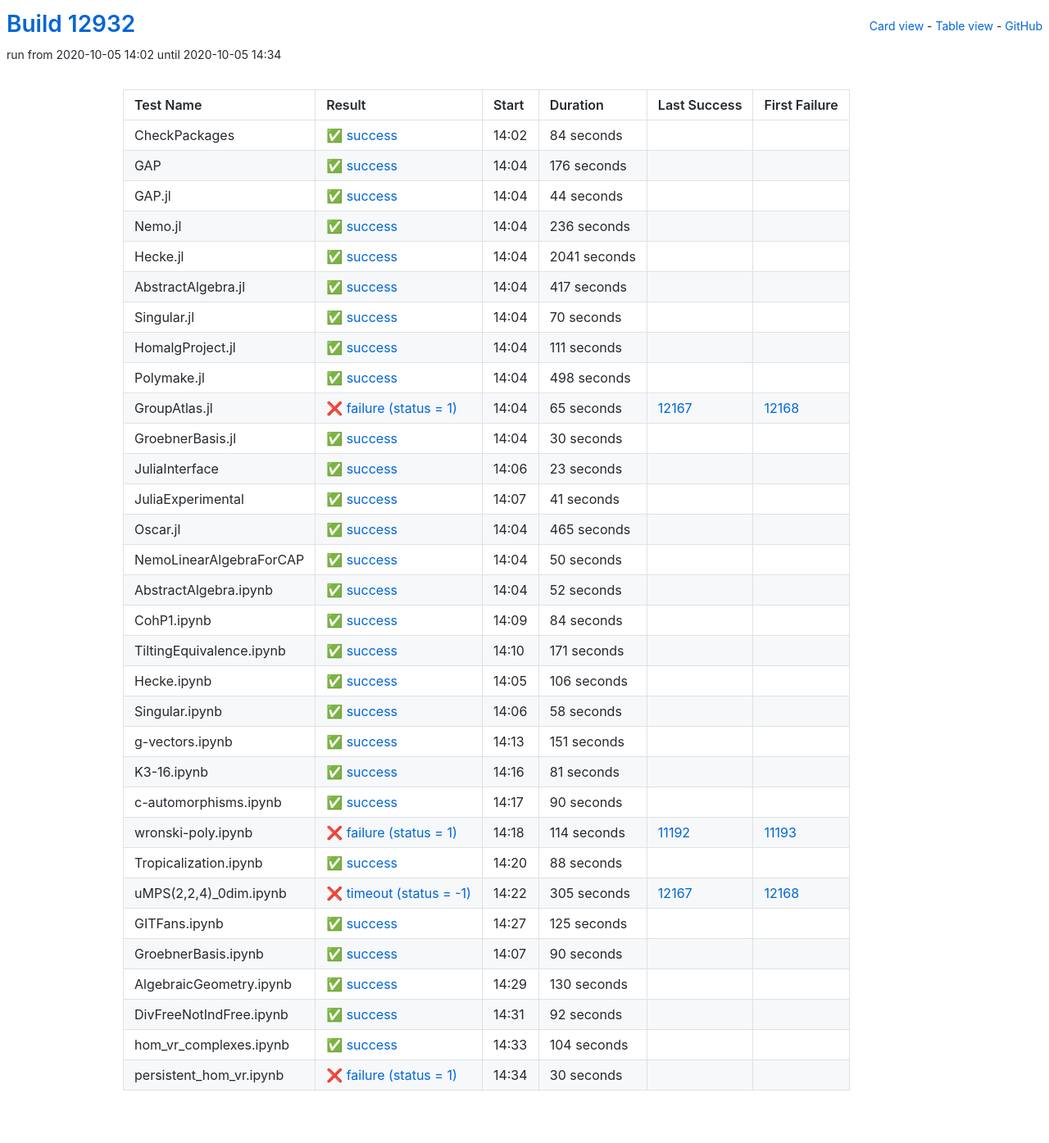
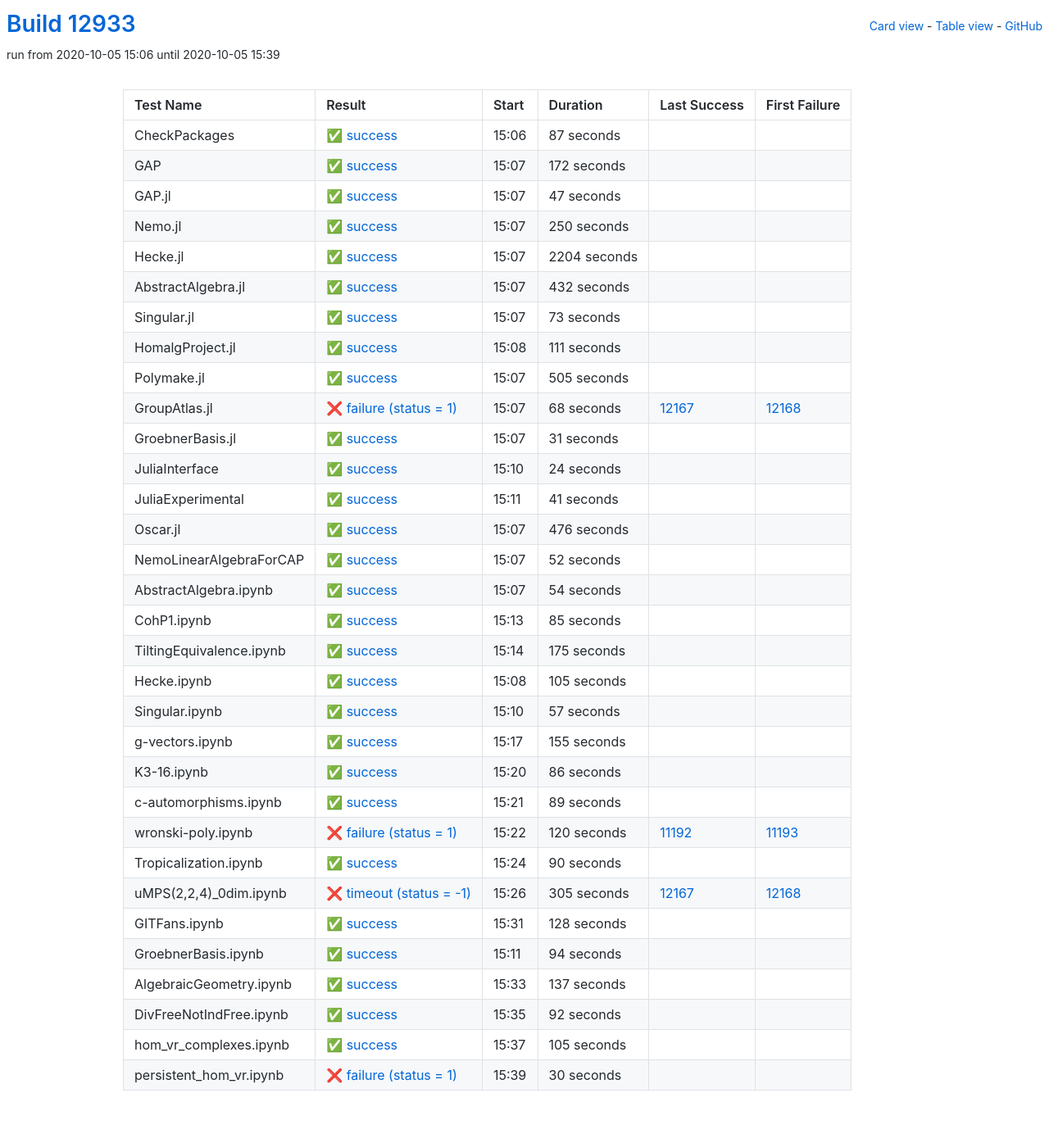
Before and after one commit to oscar-system/oscar-ci-status, a Jekyll site: the page built from table.html, in a window 1280 px wide. Shown: the whole page at 82% size. Built offline with Jekyll 4.4.1, drawn with Linux system fonts in a browser that asks for light colours.

Commit message:
Build #12933

```diff
--- a/_data/ci.yml
+++ b/_data/ci.yml
@@ -1,6 +1,6 @@
 ---
-build: 12932
-build_url: https://oscarci.mathematik.uni-kl.de/job/oscar/12932/
+build: 12933
+build_url: https://oscarci.mathematik.uni-kl.de/job/oscar/12933/
 job: oscar
 organization: oscar-system
 repo: oscar-ci-status
@@ -8,92 +8,92 @@
 tests:
 - name: CheckPackages
   id: checkpackages
-  log: https://oscarci.mathematik.uni-kl.de/job/oscar/12932/artifact/logs/build-12932/CheckPackages.log
-  start: 2020-10-05 14:02
+  log: https://oscarci.mathematik.uni-kl.de/job/oscar/12933/artifact/logs/build-12933/CheckPackages.log
+  start: 2020-10-05 15:06
   success: true
   exitcode: 0
   status: success
-  duration: 84
+  duration: 87
   last_success: false
   last_success_url:
   first_failure: false
   first_failure_url:
 - name: GAP
   id: gap
-  log: https://oscarci.mathematik.uni-kl.de/job/oscar/12932/artifact/logs/build-12932/GAP.log
-  start: 2020-10-05 14:04
+  log: https://oscarci.mathematik.uni-kl.de/job/oscar/12933/artifact/logs/build-12933/GAP.log
+  start: 2020-10-05 15:07
   success: true
   exitcode: 0
   status: success
-  duration: 176
+  duration: 172
   last_success: false
   last_success_url:
   first_failure: false
   first_failure_url:
 - name: GAP.jl
   id: gap-jl
-  log: https://oscarci.mathematik.uni-kl.de/job/oscar/12932/artifact/logs/build-12932/GAP.jl.log
-  start: 2020-10-05 14:04
+  log: https://oscarci.mathematik.uni-kl.de/job/oscar/12933/artifact/logs/build-12933/GAP.jl.log
+  start: 2020-10-05 15:07
   success: true
   exitcode: 0
   status: success
-  duration: 44
+  duration: 47
   last_success: false
   last_success_url:
   first_failure: false
   first_failure_url:
 - name: Nemo.jl
   id: nemo-jl
-  log: https://oscarci.mathematik.uni-kl.de/job/oscar/12932/artifact/logs/build-12932/Nemo.jl.log
-  start: 2020-10-05 14:04
+  log: https://oscarci.mathematik.uni-kl.de/job/oscar/12933/artifact/logs/build-12933/Nemo.jl.log
+  start: 2020-10-05 15:07
   success: true
   exitcode: 0
   status: success
-  duration: 236
+  duration: 250
   last_success: false
   last_success_url:
   first_failure: false
   first_failure_url:
 - name: Hecke.jl
   id: hecke-jl
-  log: https://oscarci.mathematik.uni-kl.de/job/oscar/12932/artifact/logs/build-12932/Hecke.jl.log
-  start: 2020-10-05 14:04
+  log: https://oscarci.mathematik.uni-kl.de/job/oscar/12933/artifact/logs/build-12933/Hecke.jl.log
+  start: 2020-10-05 15:07
   success: true
   exitcode: 0
   status: success
-  duration: 2041
+  duration: 2204
   last_success: false
   last_success_url:
   first_failure: false
   first_failure_url:
 - name: AbstractAlgebra.jl
   id: abstractalgebra-jl
-  log: https://oscarci.mathematik.uni-kl.de/job/oscar/12932/artifact/logs/build-12932/AbstractAlgebra.jl.log
-  start: 2020-10-05 14:04
+  log: https://oscarci.mathematik.uni-kl.de/job/oscar/12933/artifact/logs/build-12933/AbstractAlgebra.jl.log
+  start: 2020-10-05 15:07
   success: true
   exitcode: 0
   status: success
-  duration: 417
+  duration: 432
   last_success: false
   last_success_url:
   first_failure: false
   first_failure_url:
 - name: Singular.jl
   id: singular-jl
-  log: https://oscarci.mathematik.uni-kl.de/job/oscar/12932/artifact/logs/build-12932/Singular.jl.log
-  start: 2020-10-05 14:04
+  log: https://oscarci.mathematik.uni-kl.de/job/oscar/12933/artifact/logs/build-12933/Singular.jl.log
+  start: 2020-10-05 15:07
   success: true
   exitcode: 0
   status: success
-  duration: 70
+  duration: 73
   last_success: false
   last_success_url:
   first_failure: false
   first_failure_url:
 - name: HomalgProject.jl
   id: homalgproject-jl
-  log: https://oscarci.mathematik.uni-kl.de/job/oscar/12932/artifact/logs/build-12932/HomalgProject.jl.log
-  start: 2020-10-05 14:04
+  log: https://oscarci.mathematik.uni-kl.de/job/oscar/12933/artifact/logs/build-12933/HomalgProject.jl.log
+  start: 2020-10-05 15:08
   success: true
   exitcode: 0
   status: success
@@ -104,56 +104,56 @@
   first_failure_url:
 - name: Polymake.jl
   id: polymake-jl
-  log: https://oscarci.mathematik.uni-kl.de/job/oscar/12932/artifact/logs/build-12932/Polymake.jl.log
-  start: 2020-10-05 14:04
+  log: https://oscarci.mathematik.uni-kl.de/job/oscar/12933/artifact/logs/build-12933/Polymake.jl.log
+  start: 2020-10-05 15:07
   success: true
   exitcode: 0
   status: success
-  duration: 498
+  duration: 505
   last_success: false
   last_success_url:
   first_failure: false
   first_failure_url:
 - name: GroupAtlas.jl
   id: groupatlas-jl
-  log: https://oscarci.mathematik.uni-kl.de/job/oscar/12932/artifact/logs/build-12932/GroupAtlas.jl.log
-  start: 2020-10-05 14:04
+  log: https://oscarci.mathematik.uni-kl.de/job/oscar/12933/artifact/logs/build-12933/GroupAtlas.jl.log
+  start: 2020-10-05 15:07
   success: false
   exitcode: 1
   status: failure
-  duration: 65
+  duration: 68
   last_success: 12167
   last_success_url: https://oscarci.mathematik.uni-kl.de/job/oscar/12167/
   first_failure: 12168
   first_failure_url: https://oscarci.mathematik.uni-kl.de/job/oscar/12168/
 - name: GroebnerBasis.jl
   id: groebnerbasis-jl
-  log: https://oscarci.mathematik.uni-kl.de/job/oscar/12932/artifact/logs/build-12932/GroebnerBasis.jl.log
-  start: 2020-10-05 14:04
+  log: https://oscarci.mathematik.uni-kl.de/job/oscar/12933/artifact/logs/build-12933/GroebnerBasis.jl.log
+  start: 2020-10-05 15:07
   success: true
   exitcode: 0
   status: success
-  duration: 30
+  duration: 31
   last_success: false
   last_success_url:
   first_failure: false
   first_failure_url:
 - name: JuliaInterface
   id: juliainterface
-  log: https://oscarci.mathematik.uni-kl.de/job/oscar/12932/artifact/logs/build-12932/JuliaInterface.log
-  start: 2020-10-05 14:06
+  log: https://oscarci.mathematik.uni-kl.de/job/oscar/12933/artifact/logs/build-12933/JuliaInterface.log
+  start: 2020-10-05 15:10
   success: true
   exitcode: 0
   status: success
-  duration: 23
+  duration: 24
   last_success: false
   last_success_url:
   first_failure: false
   first_failure_url:
 - name: JuliaExperimental
   id: juliaexperimental
-  log: https://oscarci.mathematik.uni-kl.de/job/oscar/12932/artifact/logs/build-12932/JuliaExperimental.log
-  start: 2020-10-05 14:07
+  log: https://oscarci.mathematik.uni-kl.de/job/oscar/12933/artifact/logs/build-12933/JuliaExperimental.log
+  start: 2020-10-05 15:11
   success: true
   exitcode: 0
   status: success
@@ -164,32 +164,20 @@
   first_failure_url:
 - name: Oscar.jl
   id: oscar-jl
-  log: https://oscarci.mathematik.uni-kl.de/job/oscar/12932/artifact/logs/build-12932/Oscar.jl.log
-  start: 2020-10-05 14:04
+  log: https://oscarci.mathematik.uni-kl.de/job/oscar/12933/artifact/logs/build-12933/Oscar.jl.log
+  start: 2020-10-05 15:07
   success: true
   exitcode: 0
   status: success
-  duration: 465
+  duration: 476
   last_success: false
   last_success_url:
   first_failure: false
   first_failure_url:
 - name: NemoLinearAlgebraForCAP
   id: nemolinearalgebraforcap
-  log: https://oscarci.mathematik.uni-kl.de/job/oscar/12932/artifact/logs/build-12932/NemoLinearAlgebraForCAP.log
-  start: 2020-10-05 14:04
-  success: true
-  exitcode: 0
-  status: success
-  duration: 50
-  last_success: false
-  last_success_url:
-  first_failure: false
-  first_failure_url:
-- name: AbstractAlgebra.ipynb
-  id: abstractalgebra-ipynb
-  log: https://oscarci.mathematik.uni-kl.de/job/oscar/12932/artifact/logs/build-12932/AbstractAlgebra.ipynb.log
-  start: 2020-10-05 14:04
+  log: https://oscarci.mathematik.uni-kl.de/job/oscar/12933/artifact/logs/build-12933/NemoLinearAlgebraForCAP.log
+  start: 2020-10-05 15:07
   success: true
   exitcode: 0
   status: success
@@ -198,82 +186,118 @@
   last_success_url:
   first_failure: false
   first_failure_url:
-- name: CohP1.ipynb
-  id: cohp1-ipynb
-  log: https://oscarci.mathematik.uni-kl.de/job/oscar/12932/artifact/logs/build-12932/CohP1.ipynb.log
-  start: 2020-10-05 14:09
+- name: AbstractAlgebra.ipynb
+  id: abstractalgebra-ipynb
+  log: https://oscarci.mathematik.uni-kl.de/job/oscar/12933/artifact/logs/build-12933/AbstractAlgebra.ipynb.log
+  start: 2020-10-05 15:07
   success: true
   exitcode: 0
   status: success
-  duration: 84
+  duration: 54
+  last_success: false
+  last_success_url:
+  first_failure: false
+  first_failure_url:
+- name: CohP1.ipynb
+  id: cohp1-ipynb
+  log: https://oscarci.mathematik.uni-kl.de/job/oscar/12933/artifact/logs/build-12933/CohP1.ipynb.log
+  start: 2020-10-05 15:13
+  success: true
+  exitcode: 0
+  status: success
+  duration: 85
   last_success: false
   last_success_url:
   first_failure: false
   first_failure_url:
 - name: TiltingEquivalence.ipynb
   id: tiltingequivalence-ipynb
-  log: https://oscarci.mathematik.uni-kl.de/job/oscar/12932/artifact/logs/build-12932/TiltingEquivalence.ipynb.log
-  start: 2020-10-05 14:10
+  log: https://oscarci.mathematik.uni-kl.de/job/oscar/12933/artifact/logs/build-12933/TiltingEquivalence.ipynb.log
+  start: 2020-10-05 15:14
   success: true
   exitcode: 0
   status: success
-  duration: 171
+  duration: 175
   last_success: false
   last_success_url:
   first_failure: false
   first_failure_url:
 - name: Hecke.ipynb
   id: hecke-ipynb
-  log: https://oscarci.mathematik.uni-kl.de/job/oscar/12932/artifact/logs/build-12932/Hecke.ipynb.log
-  start: 2020-10-05 14:05
+  log: https://oscarci.mathematik.uni-kl.de/job/oscar/12933/artifact/logs/build-12933/Hecke.ipynb.log
+  start: 2020-10-05 15:08
   success: true
   exitcode: 0
   status: success
-  duration: 106
+  duration: 105
   last_success: false
   last_success_url:
   first_failure: false
   first_failure_url:
 - name: Singular.ipynb
   id: singular-ipynb
-  log: https://oscarci.mathematik.uni-kl.de/job/oscar/12932/artifact/logs/build-12932/Singular.ipynb.log
-  start: 2020-10-05 14:06
+  log: https://oscarci.mathematik.uni-kl.de/job/oscar/12933/artifact/logs/build-12933/Singular.ipynb.log
+  start: 2020-10-05 15:10
   success: true
   exitcode: 0
   status: success
-  duration: 58
+  duration: 57
   last_success: false
   last_success_url:
   first_failure: false
   first_failure_url:
 - name: g-vectors.ipynb
   id: g-vectors-ipynb
-  log: https://oscarci.mathematik.uni-kl.de/job/oscar/12932/artifact/logs/build-12932/g-vectors.ipynb.log
-  start: 2020-10-05 14:13
+  log: https://oscarci.mathematik.uni-kl.de/job/oscar/12933/artifact/logs/build-12933/g-vectors.ipynb.log
+  start: 2020-10-05 15:17
   success: true
   exitcode: 0
   status: success
-  duration: 151
+  duration: 155
   last_success: false
   last_success_url:
   first_failure: false
   first_failure_url:
 - name: K3-16.ipynb
   id: k3-16-ipynb
-  log: https://oscarci.mathematik.uni-kl.de/job/oscar/12932/artifact/logs/build-12932/K3-16.ipynb.log
-  start: 2020-10-05 14:16
+  log: https://oscarci.mathematik.uni-kl.de/job/oscar/12933/artifact/logs/build-12933/K3-16.ipynb.log
+  start: 2020-10-05 15:20
   success: true
   exitcode: 0
   status: success
-  duration: 81
+  duration: 86
   last_success: false
   last_success_url:
   first_failure: false
   first_failure_url:
 - name: c-automorphisms.ipynb
   id: c-automorphisms-ipynb
-  log: https://oscarci.mathematik.uni-kl.de/job/oscar/12932/artifact/logs/build-12932/c-automorphisms.ipynb.log
-  start: 2020-10-05 14:17
+  log: https://oscarci.mathematik.uni-kl.de/job/oscar/12933/artifact/logs/build-12933/c-automorphisms.ipynb.log
+  start: 2020-10-05 15:21
+  success: true
+  exitcode: 0
+  status: success
+  duration: 89
+  last_success: false
+  last_success_url:
+  first_failure: false
+  first_failure_url:
+- name: wronski-poly.ipynb
+  id: wronski-poly-ipynb
+  log: https://oscarci.mathematik.uni-kl.de/job/oscar/12933/artifact/logs/build-12933/wronski-poly.ipynb.log
+  start: 2020-10-05 15:22
+  success: false
+  exitcode: 1
+  status: failure
+  duration: 120
+  last_success: 11192
+  last_success_url: https://oscarci.mathematik.uni-kl.de/job/oscar/11192/
+  first_failure: 11193
+  first_failure_url: https://oscarci.mathematik.uni-kl.de/job/oscar/11193/
+- name: Tropicalization.ipynb
+  id: tropicalization-ipynb
+  log: https://oscarci.mathematik.uni-kl.de/job/oscar/12933/artifact/logs/build-12933/Tropicalization.ipynb.log
+  start: 2020-10-05 15:24
   success: true
   exitcode: 0
   status: success
@@ -282,34 +306,10 @@
   last_success_url:
   first_failure: false
   first_failure_url:
-- name: wronski-poly.ipynb
-  id: wronski-poly-ipynb
-  log: https://oscarci.mathematik.uni-kl.de/job/oscar/12932/artifact/logs/build-12932/wronski-poly.ipynb.log
-  start: 2020-10-05 14:18
-  success: false
-  exitcode: 1
-  status: failure
-  duration: 114
-  last_success: 11192
-  last_success_url: https://oscarci.mathematik.uni-kl.de/job/oscar/11192/
-  first_failure: 11193
-  first_failure_url: https://oscarci.mathematik.uni-kl.de/job/oscar/11193/
-- name: Tropicalization.ipynb
-  id: tropicalization-ipynb
-  log: https://oscarci.mathematik.uni-kl.de/job/oscar/12932/artifact/logs/build-12932/Tropicalization.ipynb.log
-  start: 2020-10-05 14:20
-  success: true
-  exitcode: 0
-  status: success
-  duration: 88
-  last_success: false
-  last_success_url:
-  first_failure: false
-  first_failure_url:
 - name: uMPS(2,2,4)_0dim.ipynb
   id: umps-2-2-4-0dim-ipynb
-  log: https://oscarci.mathematik.uni-kl.de/job/oscar/12932/artifact/logs/build-12932/uMPS-2-2-4-_0dim.ipynb.log
-  start: 2020-10-05 14:22
+  log: https://oscarci.mathematik.uni-kl.de/job/oscar/12933/artifact/logs/build-12933/uMPS-2-2-4-_0dim.ipynb.log
+  start: 2020-10-05 15:26
   success: false
   exitcode: -1
   status: timeout
@@ -320,44 +320,44 @@
   first_failure_url: https://oscarci.mathematik.uni-kl.de/job/oscar/12168/
 - name: GITFans.ipynb
   id: gitfans-ipynb
-  log: https://oscarci.mathematik.uni-kl.de/job/oscar/12932/artifact/logs/build-12932/GITFans.ipynb.log
-  start: 2020-10-05 14:27
+  log: https://oscarci.mathematik.uni-kl.de/job/oscar/12933/artifact/logs/build-12933/GITFans.ipynb.log
+  start: 2020-10-05 15:31
   success: true
   exitcode: 0
   status: success
-  duration: 125
+  duration: 128
   last_success: false
   last_success_url:
   first_failure: false
   first_failure_url:
 - name: GroebnerBasis.ipynb
   id: groebnerbasis-ipynb
-  log: https://oscarci.mathematik.uni-kl.de/job/oscar/12932/artifact/logs/build-12932/GroebnerBasis.ipynb.log
-  start: 2020-10-05 14:07
+  log: https://oscarci.mathematik.uni-kl.de/job/oscar/12933/artifact/logs/build-12933/GroebnerBasis.ipynb.log
+  start: 2020-10-05 15:11
   success: true
   exitcode: 0
   status: success
-  duration: 90
+  duration: 94
   last_success: false
   last_success_url:
   first_failure: false
   first_failure_url:
 - name: AlgebraicGeometry.ipynb
   id: algebraicgeometry-ipynb
-  log: https://oscarci.mathematik.uni-kl.de/job/oscar/12932/artifact/logs/build-12932/AlgebraicGeometry.ipynb.log
-  start: 2020-10-05 14:29
+  log: https://oscarci.mathematik.uni-kl.de/job/oscar/12933/artifact/logs/build-12933/AlgebraicGeometry.ipynb.log
+  start: 2020-10-05 15:33
   success: true
   exitcode: 0
   status: success
-  duration: 130
+  duration: 137
   last_success: false
   last_success_url:
   first_failure: false
   first_failure_url:
 - name: DivFreeNotIndFree.ipynb
   id: divfreenotindfree-ipynb
-  log: https://oscarci.mathematik.uni-kl.de/job/oscar/12932/artifact/logs/build-12932/DivFreeNotIndFree.ipynb.log
-  start: 2020-10-05 14:31
+  log: https://oscarci.mathematik.uni-kl.de/job/oscar/12933/artifact/logs/build-12933/DivFreeNotIndFree.ipynb.log
+  start: 2020-10-05 15:35
   success: true
   exitcode: 0
   status: success
@@ -368,20 +368,20 @@
   first_failure_url:
 - name: hom_vr_complexes.ipynb
   id: hom-vr-complexes-ipynb
-  log: https://oscarci.mathematik.uni-kl.de/job/oscar/12932/artifact/logs/build-12932/hom_vr_complexes.ipynb.log
-  start: 2020-10-05 14:33
+  log: https://oscarci.mathematik.uni-kl.de/job/oscar/12933/artifact/logs/build-12933/hom_vr_complexes.ipynb.log
+  start: 2020-10-05 15:37
   success: true
   exitcode: 0
   status: success
-  duration: 104
+  duration: 105
   last_success: false
   last_success_url:
   first_failure: false
   first_failure_url:
 - name: persistent_hom_vr.ipynb
   id: persistent-hom-vr-ipynb
-  log: https://oscarci.mathematik.uni-kl.de/job/oscar/12932/artifact/logs/build-12932/persistent_hom_vr.ipynb.log
-  start: 2020-10-05 14:34
+  log: https://oscarci.mathematik.uni-kl.de/job/oscar/12933/artifact/logs/build-12933/persistent_hom_vr.ipynb.log
+  start: 2020-10-05 15:39
   success: false
   exitcode: 1
   status: failure
```
Also changed, not shown: README.md.
